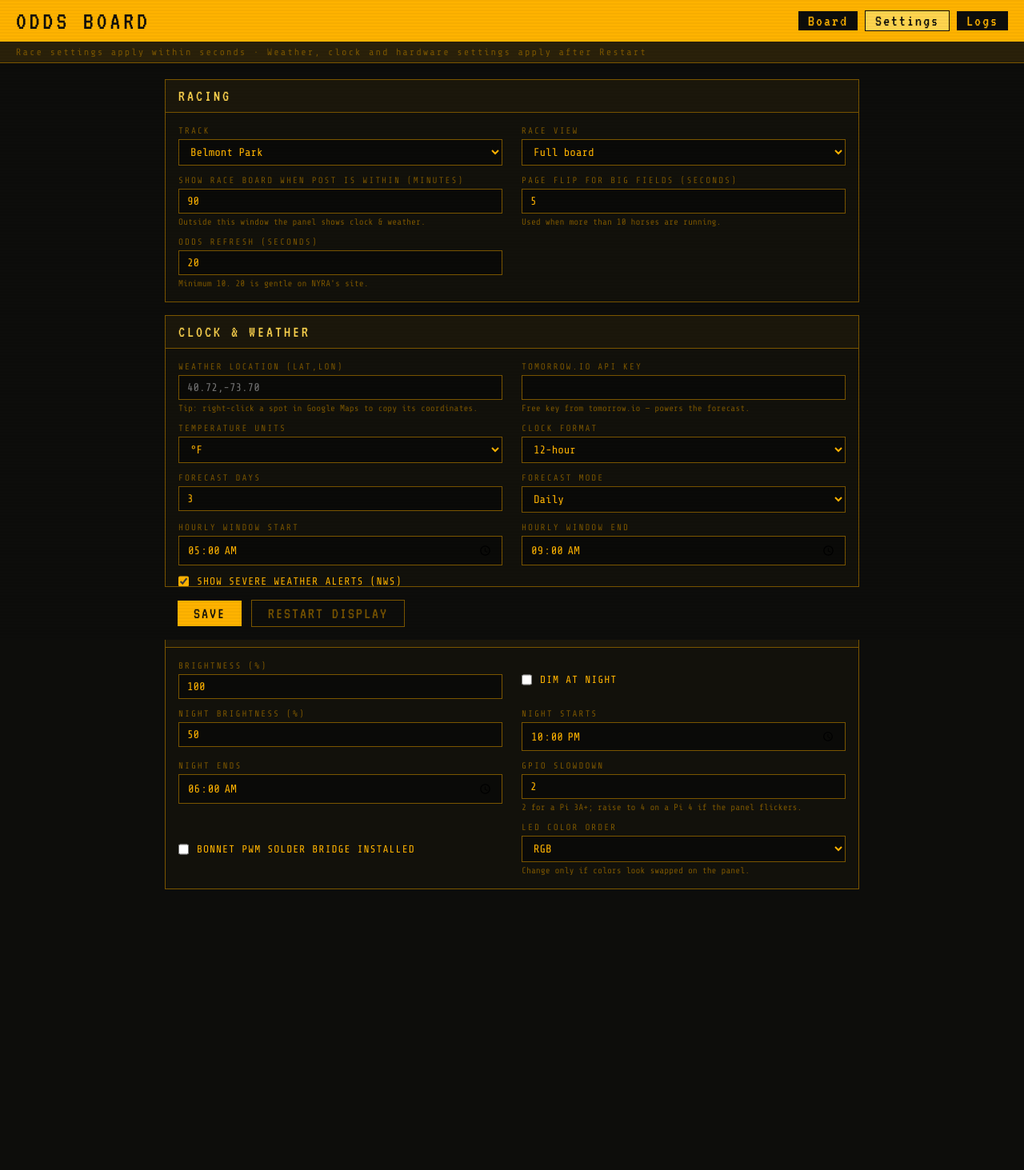
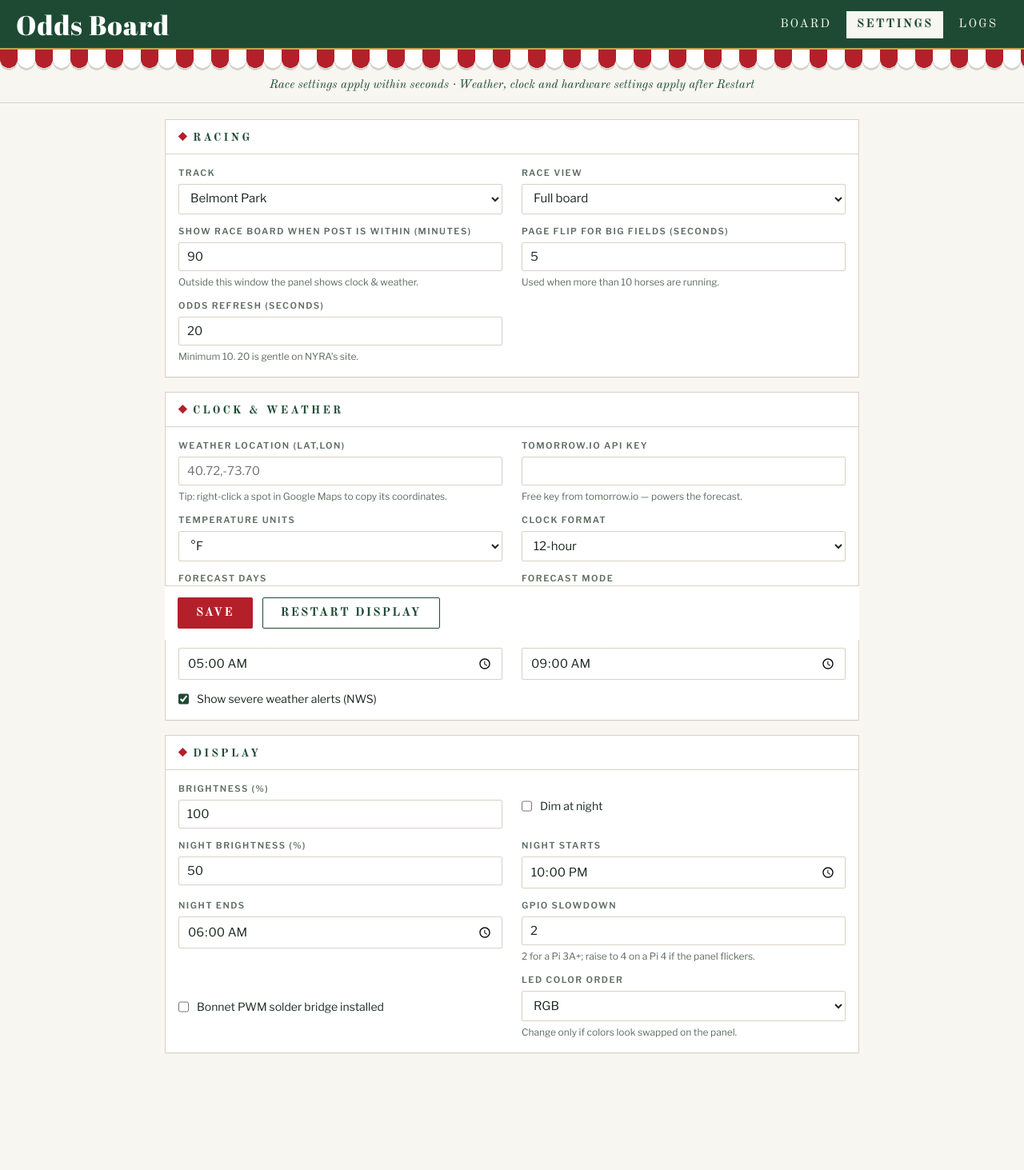
Before and after one commit to djjoman68/itsposttime, a Flask app: page /config in a window 1280 px wide. Shown: the whole page at 80% size. Before the commit the page ends 1112 px from the top, so only its background shows below. Run offline with Flask 3, Linux system fonts and the light colour scheme.

Commit message:
Give the web UI a Saratoga look
Grandstand green and white, a red-and-white striped awning under the header,
Victorian headline type, and the panel picture framed like the infield tote
board. Stylesheet only: no page or behavior changes.

Co-Authored-By: Claude Opus 5.5 <noreply@anthropic.com>

```diff
--- a/web/static/style.css
+++ b/web/static/style.css
@@ -1,60 +1,113 @@
-/* Look and feel carried over from the plane tracker's web UI */
-@import url('https://fonts.googleapis.com/css2?family=VT323&family=Share+Tech+Mono&display=swap');
+/* Saratoga look: grandstand green and white trim, red-and-white striped awnings,
+   a Victorian racing-program headline face, and the panel framed like the infield tote board. */
+@import url('https://fonts.googleapis.com/css2?family=Abril+Fatface&family=Old+Standard+TT:ital,wght@0,400;0,700;1,400&family=Libre+Franklin:wght@400;500;600&family=Courier+Prime&display=swap');
 :root {
-  --bg: #0d0d0b; --amber: #ffb300; --amber-dim: #7a5500; --amber-bright: #ffd54f;
-  --green: #69f0ae; --red: #ff3d00; --board: rgba(255,179,0,0.02);
+  --green: #1e4a34;        /* grandstand roof and trim */
+  --green-deep: #12301f;   /* tote board */
+  --red: #b3202a;          /* awning red */
+  --red-dark: #8e1820;
+  --linen: #f8f6f0;        /* painted clapboard */
+  --paper: #ffffff;
+  --ink: #1c2a21;
+  --muted: #5e6d63;
+  --rule: #d8d2c3;
+  --gold: #c4a052;         /* gilded trim, used sparingly */
+  --ok: #1f7a45;
+  --display: 'Abril Fatface', 'Bodoni 72', Didot, Georgia, serif;
+  --serif: 'Old Standard TT', Georgia, 'Times New Roman', serif;
+  --sans: 'Libre Franklin', 'Franklin Gothic Medium', 'Segoe UI', Arial, sans-serif;
+  --mono: 'Courier Prime', ui-monospace, Consolas, monospace;
+  color-scheme: light;
 }
 * { box-sizing: border-box; margin: 0; padding: 0; }
-body { background: var(--bg); color: var(--amber); font-family: 'Share Tech Mono', ui-monospace, monospace;
+body { background: var(--linen); color: var(--ink); font-family: var(--sans); font-size: 15px; line-height: 1.45;
        min-height: 100vh; padding-bottom: 40px; }
-body::before { content: ''; position: fixed; inset: 0; pointer-events: none; z-index: 1000;
-  background: repeating-linear-gradient(0deg, transparent, transparent 2px, rgba(0,0,0,0.03) 2px, rgba(0,0,0,0.03) 4px); }
-.board-header { background: var(--amber); color: var(--bg); padding: 10px 20px; display: flex; align-items: center;
-                gap: 12px; flex-wrap: wrap; }
-.board-title { font-family: 'VT323', monospace; font-size: 32px; letter-spacing: 4px; text-transform: uppercase; }
-.nav-links { margin-left: auto; display: flex; gap: 10px; }
-.nav-links a { font-family: 'VT323', monospace; font-size: 20px; letter-spacing: 2px; background: var(--bg);
-               color: var(--amber); padding: 2px 12px; text-decoration: none; }
-.nav-links a:hover, .nav-links a.active { background: var(--amber-bright); color: var(--bg); outline: 1px solid var(--bg); }
-.ticker { background: rgba(255,179,0,0.12); border-bottom: 1px solid var(--amber-dim); padding: 6px 20px;
-          font-size: 12px; letter-spacing: 2px; color: var(--amber-dim); }
+a:focus-visible, button:focus-visible, input:focus-visible, select:focus-visible {
+  outline: 2px solid var(--gold); outline-offset: 2px; }
+
+/* Header: green roofline with the striped, scalloped awning valance hanging below it */
+.board-header { position: relative; z-index: 2; background: var(--green); color: var(--linen);
+                padding: 14px 20px 12px; display: flex; align-items: center; gap: 12px; flex-wrap: wrap;
+                border-bottom: 2px solid var(--gold); }
+.board-header::after { content: ''; position: absolute; left: 0; right: 0; top: calc(100% + 2px); height: 24px;
+  background: repeating-linear-gradient(90deg, var(--red) 0 22px, var(--paper) 22px 44px);
+  -webkit-mask: linear-gradient(#000, #000) top / 100% 12px no-repeat,
+                radial-gradient(circle 11px at 11px 12px, #000 97%, transparent 100%) 0 0 / 22px 24px repeat-x;
+          mask: linear-gradient(#000, #000) top / 100% 12px no-repeat,
+                radial-gradient(circle 11px at 11px 12px, #000 97%, transparent 100%) 0 0 / 22px 24px repeat-x; }
+/* Soft shadow under the valance so the white stripes read against the light page */
+.board-header::before { content: ''; position: absolute; left: 0; right: 0; top: calc(100% + 5px); height: 24px;
+  background: rgba(28, 42, 33, 0.16);
+  -webkit-mask: linear-gradient(#000, #000) top / 100% 12px no-repeat,
+                radial-gradient(circle 11px at 11px 12px, #000 97%, transparent 100%) 0 0 / 22px 24px repeat-x;
+          mask: linear-gradient(#000, #000) top / 100% 12px no-repeat,
+                radial-gradient(circle 11px at 11px 12px, #000 97%, transparent 100%) 0 0 / 22px 24px repeat-x; }
+.board-title { font-family: var(--display); font-size: 34px; line-height: 1; letter-spacing: 1px; color: var(--paper); }
+.nav-links { margin-left: auto; display: flex; gap: 6px; flex-wrap: wrap; }
+.nav-links a { font-family: var(--serif); font-size: 15px; letter-spacing: 2px; text-transform: uppercase;
+               color: var(--linen); padding: 5px 12px; text-decoration: none; border: 1px solid transparent; }
+.nav-links a:hover { border-color: rgba(248, 246, 240, 0.5); }
+.nav-links a.active { background: var(--linen); color: var(--green); font-weight: 700; }
+
+/* Status line sits under the awning */
+.ticker { padding: 34px 20px 10px; font-family: var(--serif); font-style: italic; font-size: 15px;
+          color: var(--green); text-align: center; border-bottom: 1px solid var(--rule); }
+
 .content { padding: 20px 16px; max-width: 900px; margin: 0 auto; }
-.section { border: 1px solid var(--amber-dim); margin-bottom: 16px; background: var(--board); }
-.section-header { font-family: 'VT323', monospace; font-size: 20px; letter-spacing: 3px; text-transform: uppercase;
-                  color: var(--amber-bright); padding: 10px 16px; border-bottom: 1px solid var(--amber-dim);
-                  background: rgba(255,179,0,0.04); }
-.section-body { padding: 16px; display: grid; grid-template-columns: 1fr 1fr; gap: 12px 24px; }
+.section { background: var(--paper); border: 1px solid var(--rule); margin-bottom: 18px;
+           box-shadow: 0 1px 0 rgba(28, 42, 33, 0.04); }
+.section-header { font-family: var(--serif); font-weight: 700; font-size: 14px; letter-spacing: 3px;
+                  text-transform: uppercase; color: var(--green); padding: 12px 16px 10px;
+                  border-bottom: 1px solid var(--rule); }
+.section-header::before { content: ''; display: inline-block; width: 8px; height: 8px; margin-right: 10px;
+                          background: var(--red); transform: rotate(45deg) translateY(-2px); }
+.section-body { padding: 16px; display: grid; grid-template-columns: 1fr 1fr; gap: 14px 24px; }
 .section-body.single { grid-template-columns: 1fr; }
-@media (max-width: 600px) { .section-body { grid-template-columns: 1fr; } }
-.field { display: flex; flex-direction: column; gap: 4px; }
-.field label { font-size: 11px; letter-spacing: 2px; text-transform: uppercase; color: var(--amber-dim); }
-.field input, .field select { background: #0a0a08; border: 1px solid var(--amber-dim); color: var(--amber);
-  font-family: inherit; font-size: 14px; padding: 7px 10px; outline: none; width: 100%; }
-.field input:focus, .field select:focus { border-color: var(--amber); }
+@media (max-width: 600px) {
+  .section-body { grid-template-columns: 1fr; }
+  .board-title { font-size: 28px; }
+  .nav-links { margin-left: 0; }
+}
+
+/* Forms */
+.field { display: flex; flex-direction: column; gap: 5px; min-width: 0; }
+.field label { font-size: 11px; font-weight: 600; letter-spacing: 1.5px; text-transform: uppercase; color: var(--muted); }
+.field input, .field select { background: var(--paper); border: 1px solid var(--rule); color: var(--ink);
+  font-family: var(--sans); font-size: 15px; padding: 8px 10px; width: 100%; border-radius: 2px; }
+.field input:focus, .field select:focus { border-color: var(--green); outline: 1px solid var(--green); }
 .field.checkbox { flex-direction: row; align-items: center; gap: 10px; }
-.field.checkbox input { width: auto; height: 16px; accent-color: var(--amber); }
-.field.checkbox label { font-size: 13px; letter-spacing: 1px; color: var(--amber); }
-.hint { font-size: 11px; color: var(--amber-dim); }
-.actions { display: flex; gap: 12px; align-items: center; padding: 16px; border-top: 1px solid var(--amber-dim);
-           position: sticky; bottom: 0; background: var(--bg); z-index: 10; flex-wrap: wrap; }
-.btn { font-family: 'VT323', monospace; font-size: 20px; letter-spacing: 2px; padding: 6px 20px; cursor: pointer;
-       border: none; text-transform: uppercase; }
-.btn-save { background: var(--amber); color: var(--bg); }
-.btn-save:hover { background: var(--amber-bright); }
-.btn-reset { background: transparent; border: 1px solid var(--amber-dim); color: var(--amber-dim); }
-.btn-reset:hover { border-color: var(--amber); color: var(--amber); }
-#msg { font-size: 13px; letter-spacing: 1px; }
-#msg.ok { color: var(--green); } #msg.err { color: var(--red); }
-.toggle { display: flex; border: 1px solid var(--amber-dim); width: fit-content; }
-.toggle button { font-family: 'VT323', monospace; font-size: 22px; letter-spacing: 2px; padding: 6px 18px;
-                 background: transparent; color: var(--amber-dim); border: none; cursor: pointer; text-transform: uppercase; }
-.toggle button.on { background: var(--amber); color: var(--bg); }
-.toggle button:hover:not(.on) { color: var(--amber); }
-.panel { background: #111; border: 1px solid var(--amber-dim); padding: 10px; display: flex; justify-content: center; }
+.field.checkbox input { width: auto; height: 16px; accent-color: var(--green); }
+.field.checkbox label { font-size: 14px; font-weight: 400; letter-spacing: 0; text-transform: none; color: var(--ink); }
+.hint { font-size: 12px; color: var(--muted); }
+
+.actions { display: flex; gap: 12px; align-items: center; padding: 14px 16px; border-top: 1px solid var(--rule);
+           position: sticky; bottom: 0; background: var(--paper); z-index: 10; flex-wrap: wrap; }
+.btn { font-family: var(--serif); font-weight: 700; font-size: 15px; letter-spacing: 2px; text-transform: uppercase;
+       padding: 9px 22px; cursor: pointer; border: 1px solid transparent; border-radius: 2px; }
+.btn-save { background: var(--red); color: var(--paper); }
+.btn-save:hover { background: var(--red-dark); }
+.btn-reset { background: transparent; border-color: var(--green); color: var(--green); }
+.btn-reset:hover { background: var(--green); color: var(--paper); }
+#msg { font-size: 14px; }
+#msg.ok { color: var(--ok); } #msg.err { color: var(--red); }
+
+/* Track and view switches */
+.toggle { display: flex; border: 1px solid var(--green); width: fit-content; max-width: 100%; border-radius: 2px; }
+.toggle button { font-family: var(--serif); font-size: 15px; letter-spacing: 2px; text-transform: uppercase;
+                 padding: 8px 16px; background: var(--paper); color: var(--green); border: none; cursor: pointer; }
+.toggle button + button { border-left: 1px solid var(--green); }
+.toggle button.on { background: var(--green); color: var(--paper); font-weight: 700; }
+.toggle button:hover:not(.on) { background: #e9efe9; }
+
+/* The LED panel picture, framed like the infield tote board */
+.panel { background: var(--green-deep); border: 1px solid var(--gold); outline: 4px solid var(--green);
+         outline-offset: 0; padding: 14px; display: flex; justify-content: center; margin: 4px; }
 .panel img { width: 100%; max-width: 512px; height: auto; display: block; }
-.idle-note { font-family: 'VT323', monospace; font-size: 26px; letter-spacing: 2px; padding: 40px 10px; text-align: center; }
-.stat { font-size: 13px; letter-spacing: 1px; line-height: 1.8; }
-.stat b { color: var(--amber-bright); font-weight: normal; }
+.idle-note { font-family: var(--serif); font-style: italic; font-size: 20px; color: var(--linen);
+             padding: 40px 10px; text-align: center; }
+.stat { font-size: 14px; line-height: 1.8; color: var(--muted); }
+.stat b { color: var(--ink); font-weight: 600; }
 .err-text { color: var(--red); }
-pre.log { font-size: 12px; line-height: 1.5; white-space: pre-wrap; word-break: break-all; padding: 12px;
-          max-height: 70vh; overflow-y: auto; color: var(--amber); }
+
+pre.log { font-family: var(--mono); font-size: 12px; line-height: 1.5; white-space: pre-wrap; word-break: break-all;
+          padding: 12px; max-height: 70vh; overflow-y: auto; color: var(--ink); background: var(--paper); }
```
Also changed, not shown: CLAUDE.md (+3 -1 lines).
